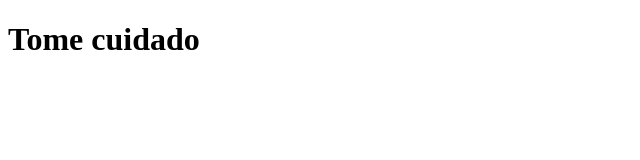
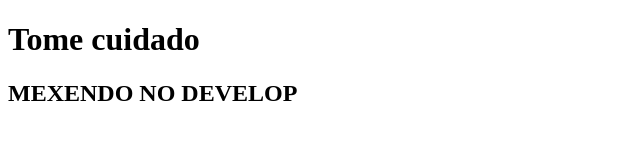
Before and after one commit to Alsemcam/CICD, a plain HTML site: page index.html in a window 1280 px wide. Shown: the whole page, without its empty margins (0-640 px from the left). Drawn offline with Linux system fonts and the light colour scheme.

Commit message:
ALTERAÇÃO

```diff
--- a/index.html
+++ b/index.html
@@ -8,5 +8,6 @@
 </head>
 <body>
     <h1><strong>Tome cuidado</strong></h1>
+    <h2> MEXENDO NO DEVELOP</h2>
 </body>
 </html>
```
